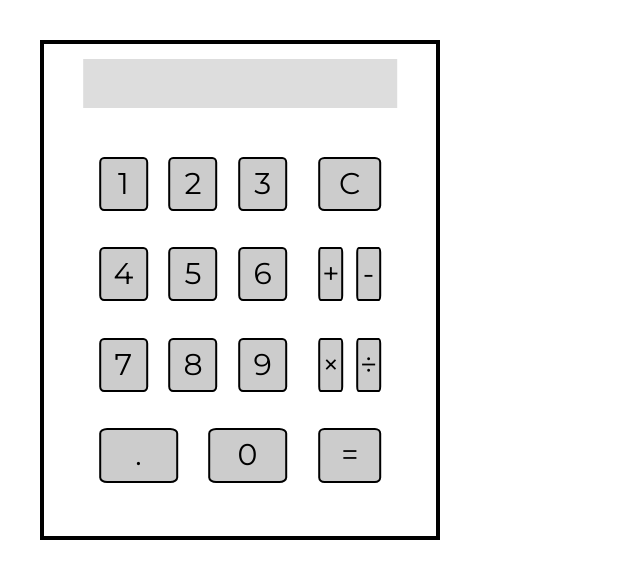
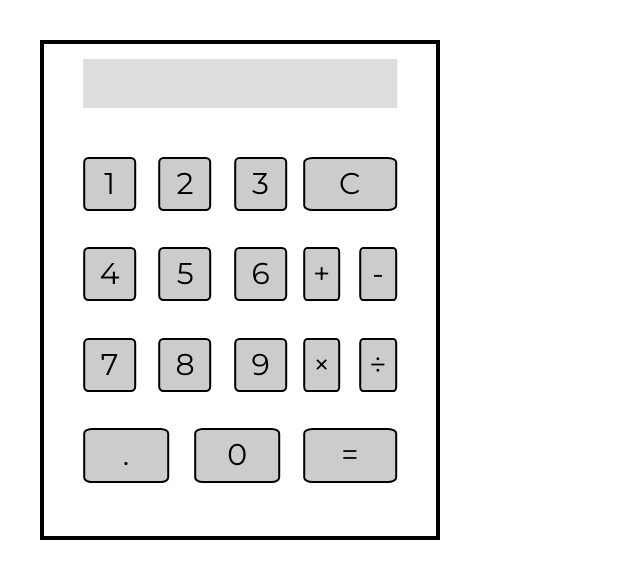
Before and after one commit to Crono2256/Calculator, a plain HTML site: page index.html in a window 1280 px wide. Shown: the whole page, without its empty margins (0-640 px from the left). Drawn offline with Linux system fonts and the light colour scheme.

Commit message:
Change paddings in input panel

```diff
--- a/style.css
+++ b/style.css
@@ -51,6 +51,7 @@ html {
     flex-wrap: wrap;
     flex-basis: 70%;
     padding: 5%;
+    padding-left: 0;
 }
 
 .numbers div {
@@ -61,6 +62,7 @@ html {
 
 .numbers div:first-child {
     order: 2;
+    margin-right: 7px;
 }
 
 .numbers div:first-child,
@@ -77,7 +79,8 @@ html {
     justify-content: space-between;
     align-items: center;
     width: 30%;
-    padding: 5%;
+    padding-top: 5%;
+    padding-bottom: 5%;
 }
 
 .input .operators div {
```
